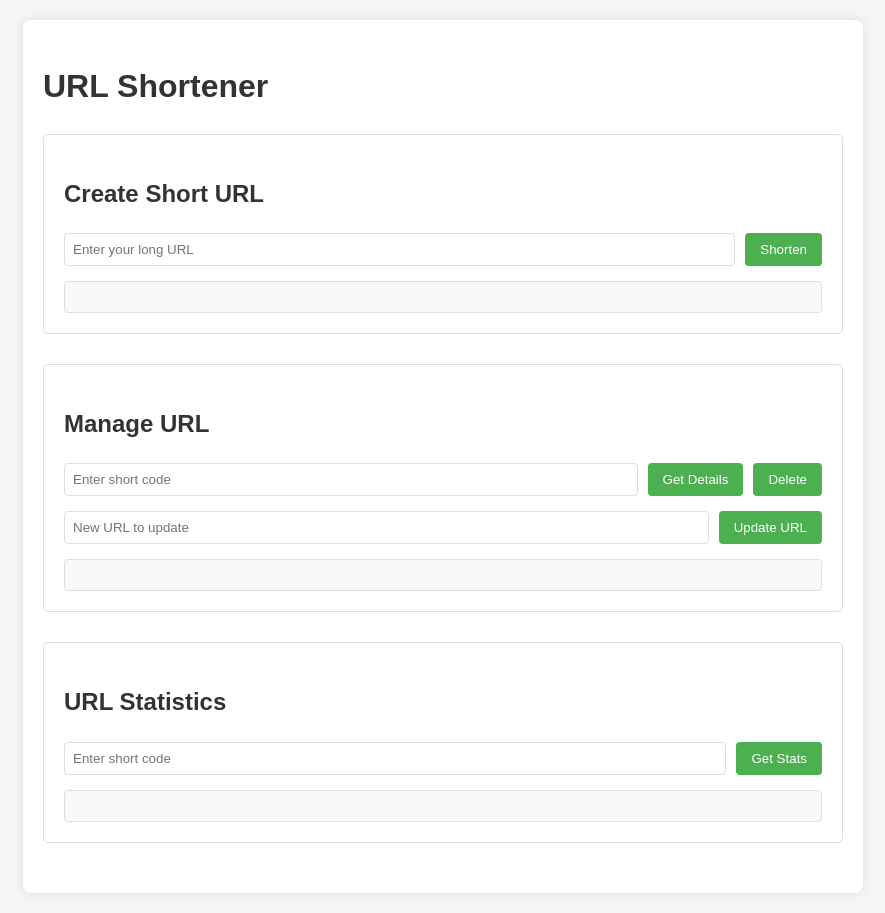
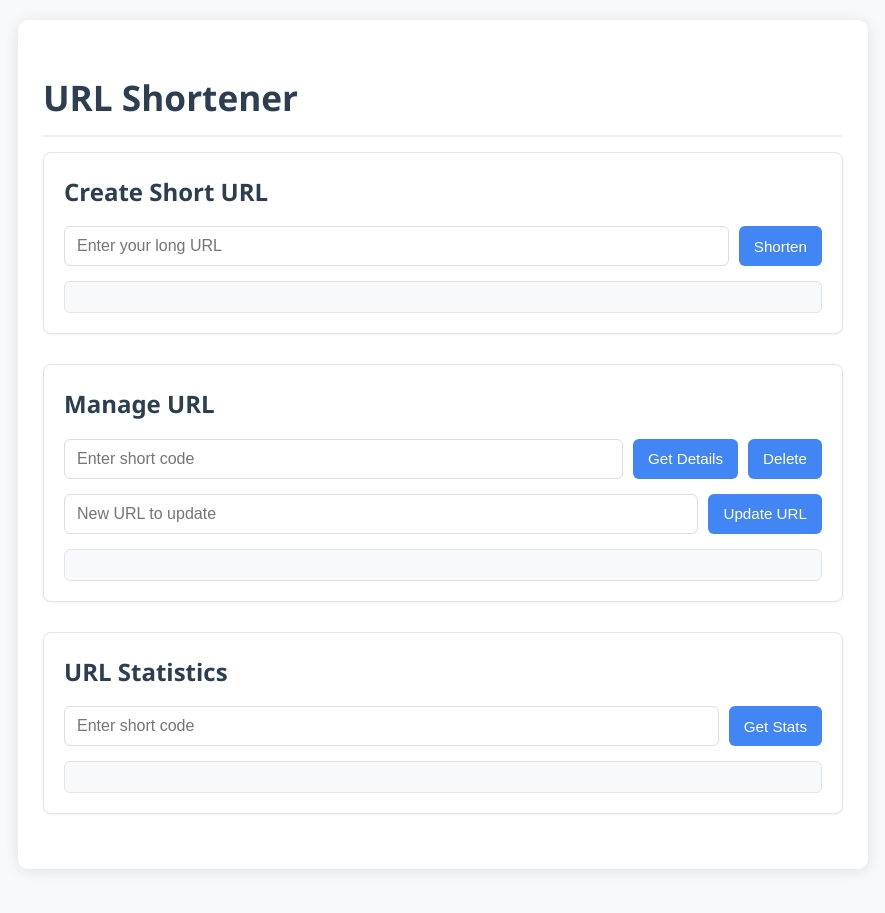
Before and after one commit to shahroz514/shahroz-innovaxel-ali, a Flask app: page / in a window 1280 px wide. Shown: the whole page, without its empty margins (197-1082 px from the left). After the commit the page ends 871 px from the top, so only its background shows below. Run offline with Flask 3, Linux system fonts and the light colour scheme.

Commit message:
updated style.css

```diff
--- a/static/style.css
+++ b/static/style.css
@@ -1,70 +1,197 @@
+/* Base Styles */
 body {
-    font-family: Arial, sans-serif;
+    font-family: 'Segoe UI', Tahoma, Geneva, Verdana, sans-serif;
     line-height: 1.6;
     margin: 0;
     padding: 20px;
-    background-color: #f5f5f5;
+    background-color: #f8f9fa;
+    color: #333;
 }
 
 .container {
     max-width: 800px;
     margin: 0 auto;
     background: white;
-    padding: 20px;
-    border-radius: 8px;
-    box-shadow: 0 0 10px rgba(0,0,0,0.1);
+    padding: 25px;
+    border-radius: 10px;
+    box-shadow: 0 2px 15px rgba(0,0,0,0.1);
 }
 
 h1, h2 {
-    color: #333;
+    color: #2c3e50;
+    margin-bottom: 15px;
 }
 
+h1 {
+    font-size: 2.2rem;
+    border-bottom: 2px solid #eee;
+    padding-bottom: 10px;
+}
+
+h2 {
+    font-size: 1.5rem;
+    margin-top: 0;
+}
+
+/* Section Styles */
 .section {
     margin-bottom: 30px;
     padding: 20px;
-    border: 1px solid #ddd;
-    border-radius: 5px;
+    border: 1px solid #e1e4e8;
+    border-radius: 8px;
+    background-color: #fff;
+    box-shadow: 0 1px 3px rgba(0,0,0,0.05);
 }
 
+/* Form Elements */
 .form-group {
     margin-bottom: 15px;
     display: flex;
     gap: 10px;
+    flex-wrap: wrap;
 }
 
 input[type="text"] {
     flex: 1;
-    padding: 8px;
+    min-width: 200px;
+    padding: 10px 12px;
     border: 1px solid #ddd;
-    border-radius: 4px;
+    border-radius: 6px;
+    font-size: 1rem;
+    transition: border-color 0.3s;
+}
+
+input[type="text"]:focus {
+    border-color: #4285f4;
+    outline: none;
+    box-shadow: 0 0 0 2px rgba(66, 133, 244, 0.2);
 }
 
 button {
-    padding: 8px 15px;
-    background-color: #4CAF50;
+    padding: 10px 15px;
+    background-color: #4285f4;
     color: white;
     border: none;
-    border-radius: 4px;
+    border-radius: 6px;
     cursor: pointer;
+    font-size: 0.95rem;
+    transition: all 0.3s;
+    display: flex;
+    align-items: center;
+    gap: 5px;
 }
 
 button:hover {
-    background-color: #45a049;
+    background-color: #3367d6;
+    transform: translateY(-1px);
 }
 
+button.danger {
+    background-color: #ea4335;
+}
+
+button.danger:hover {
+    background-color: #d33426;
+}
+
+/* Result Boxes */
 .result-box {
     padding: 15px;
-    background-color: #f9f9f9;
-    border: 1px solid #ddd;
+    background-color: #f8f9fa;
+    border: 1px solid #e1e4e8;
+    border-radius: 6px;
+    margin-top: 15px;
+}
+
+.hidden {
+    display: none;
+}
+
+/* URL Display */
+.url-display {
+    display: flex;
+    align-items: center;
+    gap: 10px;
+    margin-bottom: 10px;
+}
+
+#shortUrlInput {
+    flex: 1;
+    padding: 10px;
+    background-color: #f1f3f4;
+    border: 1px solid #dadce0;
     border-radius: 4px;
+    font-size: 0.95rem;
+}
+
+#copyButton {
+    min-width: 80px;
+}
+
+#copyButton.copied {
+    background-color: #34a853;
+}
+
+.original-url {
+    font-size: 0.9em;
+    color: #5f6368;
+    margin-bottom: 10px;
+}
+
+.actions {
+    display: flex;
+    gap: 10px;
     margin-top: 10px;
 }
 
-a {
-    color: #0066cc;
-    text-decoration: none;
+.actions button {
+    padding: 8px 12px;
+    font-size: 0.85rem;
 }
 
-a:hover {
-    text-decoration: underline;
+/* Details and Stats Boxes */
+.details-box, .stats-box {
+    font-size: 0.95rem;
 }
+
+.detail-row, .stat-row {
+    margin-bottom: 8px;
+    display: flex;
+}
+
+.detail-row span, .stat-row span {
+    font-weight: 500;
+    min-width: 120px;
+    color: #5f6368;
+}
+
+/* Icons */
+.fas, .far {
+    font-size: 0.9em;
+}
+
+/* Responsive */
+@media (max-width: 600px) {
+    .container {
+        padding: 15px;
+    }
+
+    .form-group {
+        flex-direction: column;
+    }
+
+    button {
+        width: 100%;
+        justify-content: center;
+    }
+
+    .url-display {
+        flex-direction: column;
+        align-items: flex-start;
+    }
+
+    #copyButton {
+        width: 100%;
+        margin-top: 5px;
+    }
+}
```
